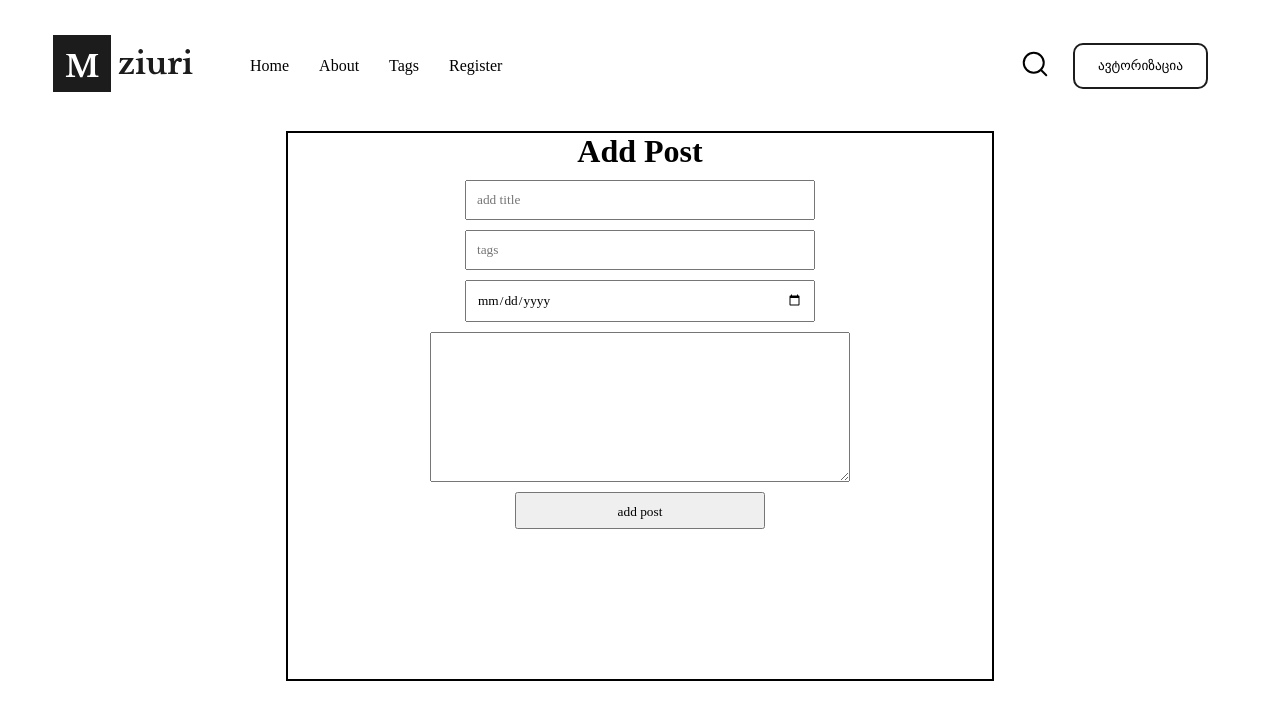
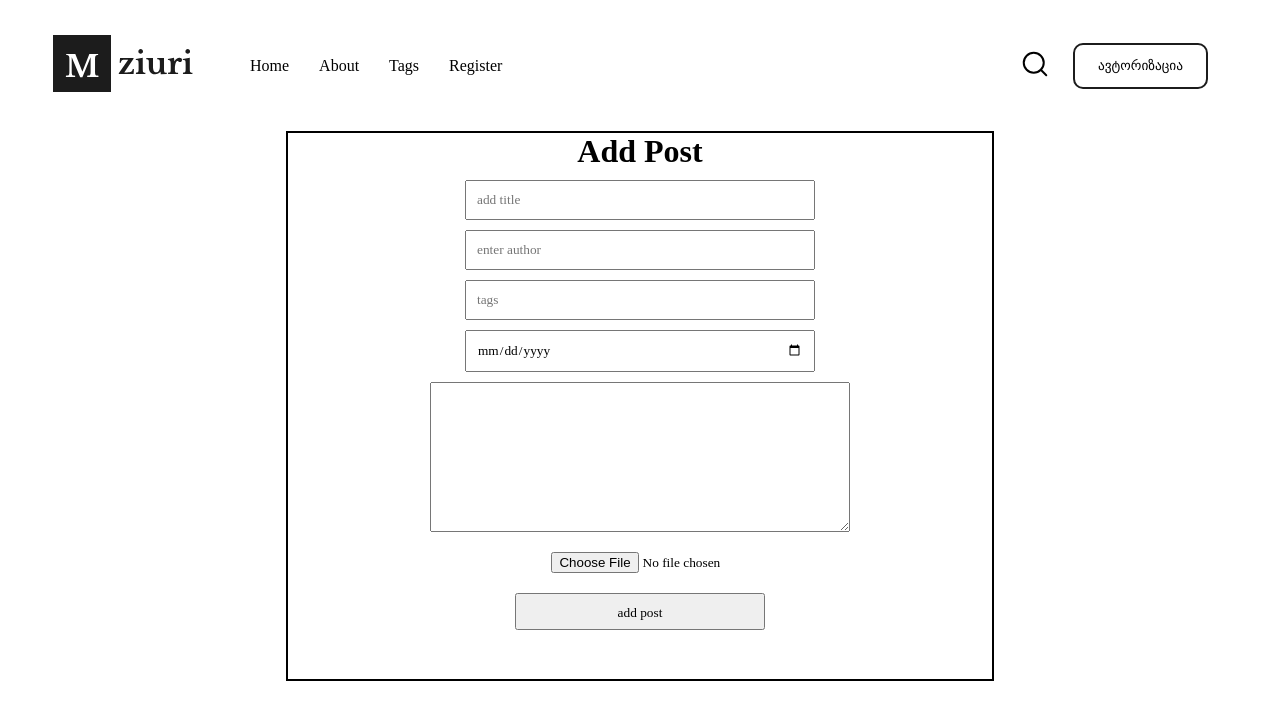
Before and after one commit to nikazhvania/project, a React (Create React App) app: page /add-post in a window 1280 px wide. Shown: the top 720 px of the page. Built offline with nearby package versions, Linux system fonts and the light colour scheme; no server answers; a small style sheet from the web is missing.

Commit message:
firestore and user id match,images update

```diff
--- a/src/pages/Fullpost/Fullpost.jsx
+++ b/src/pages/Fullpost/Fullpost.jsx
@@ -55,6 +55,9 @@ export default function Fullpost() {
         <p style={{ color: "grey" }}>{postinfo.author}</p>
         <p style={{ color: "grey" }}>{postinfo.date}</p>
       </div>
+      <p style={{ color: "grey", marginTop: "10px", textAlign: "center" }}>
+        {postinfo.tags}
+      </p>
       <p
         style={{
           marginTop: "15px",
--- a/src/pages/HomePage/HomePage.jsx
+++ b/src/pages/HomePage/HomePage.jsx
@@ -1,18 +1,19 @@
-import React, { useState } from "react";
+import React, { useState, useEffect } from "react";
 import { useHistory } from "react-router";
-import { useDispatch } from "react-redux";
-import { auth } from "../../firebase/firebase.config";
+import { useDispatch, useSelector } from "react-redux";
+import { auth, firestore } from "../../firebase/firebase.config";
 import { userLogOut } from "../../redux/actions";
 function HomePage() {
   const dispatch = useDispatch();
   const history = useHistory();
-  const [userStatus, setUserStatus] = useState();
+  const [userdata, setUserdata] = useState();
+  const [fulldata, setFulldata] = useState([]);
   auth.onAuthStateChanged((user) => {
-    setUserStatus(user);
+    setUserdata(user);
   });
   return (
     <div>
-      {userStatus == null ? (
+      {userdata == null ? (
         <>
           <button onClick={() => history.push("/profile/AKx7GLHyOsdYMKP70pvB")}>
             profile
--- a/src/pages/Registration/Registration.jsx
+++ b/src/pages/Registration/Registration.jsx
@@ -8,8 +8,7 @@ import "../../styles/registration-style.css";
 export default function Resgistration() {
   const history = useHistory();
   const dispatch = useDispatch();
-  const [imagename, setImagename] = useState("");
-  const [image, setImage] = useState();
+  const [image, setImage] = useState(null);
   const addUser = async (e) => {
     e.preventDefault();
     let name, surname, username, description, email, password;
@@ -20,20 +19,31 @@ export default function Resgistration() {
     email = document.getElementById("email").value;
     password = document.getElementById("password").value;
     auth.createUserWithEmailAndPassword(email, password);
-    await firestore
+    const storageRef = storage.ref();
+    const fileRef = storageRef.child("User Images/" + image.name);
+    await fileRef.put(image);
+    auth
+      .signInWithEmailAndPassword(email, password)
+      .then(async (userCredential) => {
+        const user = userCredential.user;
+        await dispatch(saveUser(user));
+
+        firestore
           .collection("Users")
-      .add({
+          .doc(user.uid)
+          .set({
             Firstname: name,
             surname: surname,
             username: username,
             description: description,
+            image: await fileRef.getDownloadURL(),
           })
           .then(() => {
-        auth.signInWithEmailAndPassword(email, password);
             history.push("/");
           });
+      });
   };
-  const fileupload = (e) => {
+  const fileUpload = (e) => {
     setImage(e.target.files[0]);
   };
   return (
@@ -124,16 +134,16 @@ export default function Resgistration() {
           />
         </div>
         <input
-          onChange={fileupload}
           required
+          className="input"
+          id="file"
           type="file"
+          onChange={fileUpload}
           style={{
-            margin: "10px 41.5%",
+            margin: "10px 42%",
             display: "block",
             padding: "10px",
-            textAlign: "center",
           }}
-          id="file"
         />
         <input className="loginn" type="submit" value="submit" />
       </form>
--- a/src/pages/add-post/add.jsx
+++ b/src/pages/add-post/add.jsx
@@ -5,13 +5,18 @@ import { useHistory } from "react-router";
 export default function AddPost() {
   const history = useHistory();
   const [inputvalue, setInputvalue] = useState("");
+  const [image, setImage] = useState(null);
   const addPost = async () => {
-    let title, tags, content, date;
+    let title, tags, content, date, author;
     tags = document.getElementById("tags").value;
     content = document.getElementById("content").value;
     title = document.getElementById("title").value;
     date = document.getElementById("date").value;
-    await firestore
+    author = document.getElementById("author").value;
+    const storageRef = storage.ref();
+    const fileRef = storageRef.child("User Images/" + image.name);
+    await fileRef.put(image);
+    firestore
       .collection("articles")
       .add({
         tags: tags,
@@ -19,11 +24,17 @@ export default function AddPost() {
         title: title,
         date: date,
         desc: document.getElementById("content").value,
+        author: author,
+        image: await fileRef.getDownloadURL(),
       })
       .then(() => {
         history.push(`/`);
       });
   };
+  const fileUpload = (e) => {
+    setImage(e.target.files[0]);
+  };
+
   function handleTag(key) {
     if (inputvalue.includes(key)) {
       alert("Don't click the same tag twice");
@@ -44,7 +55,7 @@ export default function AddPost() {
     >
       <h1 style={{ textAlign: "center" }}>Add Post</h1>
       <input
-        required="true"
+        required
         className="input"
         id="title"
         style={{
@@ -55,7 +66,18 @@ export default function AddPost() {
         placeholder="add title"
       />
       <input
-        required="true"
+        id="author"
+        style={{
+          margin: "10px auto",
+          display: "block",
+          padding: "10px",
+        }}
+        className="input"
+        required
+        placeholder="enter author"
+      />
+      <input
+        required
         onClick={() => (document.getElementById("tag").style.display = "flex")}
         className="input"
         id="tags"
@@ -101,6 +123,18 @@ export default function AddPost() {
           display: "block",
           padding: "10px",
         }}
+      />{" "}
+      <input
+        required
+        className="input"
+        id="file"
+        type="file"
+        onChange={fileUpload}
+        style={{
+          margin: "10px 36%",
+          display: "block",
+          padding: "10px",
+        }}
       />
       <button onClick={() => addPost()} className="button">
         add post
--- a/src/redux/actions.js
+++ b/src/redux/actions.js
@@ -1,5 +1,5 @@
 import { SIGN_IN_WITH_GOOGLE } from "./constants";
-import { firebase, auth } from "../firebase/firebase.config";
+import { firebase, auth, firestore } from "../firebase/firebase.config";
 const GoogleAuth = () => async (dispatch) => {
   const googleProvider = new firebase.auth.GoogleAuthProvider();
 
@@ -23,6 +23,7 @@ const userLogOut = () => async (dispatch) => {
     dispatch({
       type: SIGN_IN_WITH_GOOGLE,
       payload: null,
+      data: null,
     });
   });
 };
```
Lines whose indentation alone changed are shown as unchanged.
